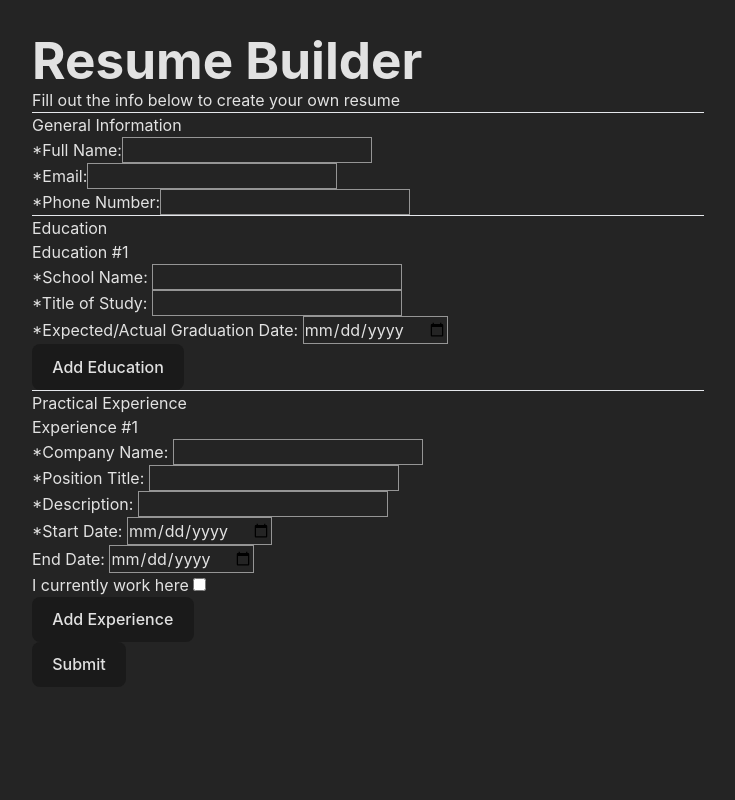
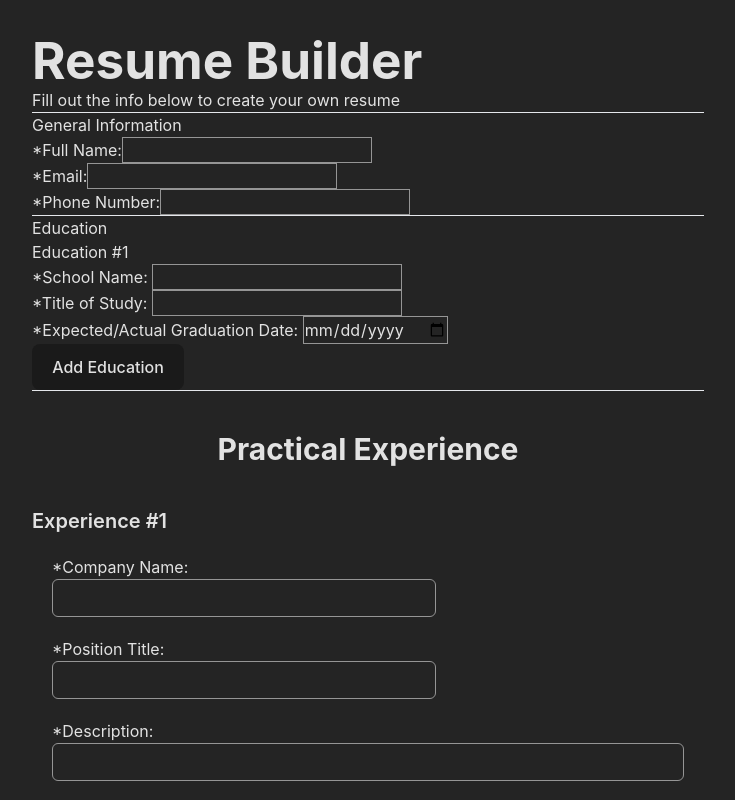
Before and after one commit to dee797/cv_app, a React (Vite) app: page / in a window 1280 px wide. Shown: the top 800 px of the page, without its empty margins (272-1007 px from the left). Built offline with nearby package versions, Linux system fonts and the light colour scheme.

Commit message:
Use tailwindcss classes

```diff
--- a/src/components/Input.jsx
+++ b/src/components/Input.jsx
@@ -1,8 +1,9 @@
 
-function CustomInput({ type = "text", disabled = false, inputChange="", name, formData, num="", required, checked=""}) {
+function CustomInput({ type = "text", disabled = false, inputChange="", name, formData, num="", required, checked="", classes}) {
 
     return (
         <input
+            className={classes}
             type={type}
             name={name}
             value={formData.hasOwnProperty(name) ? formData[name] : ""}
--- a/src/components/PracticalExperience.jsx
+++ b/src/components/PracticalExperience.jsx
@@ -1,55 +1,55 @@
-import { useState } from "react";
 import CustomInput from "./Input";
 
 function ExperienceFieldset({num, inputChange, formData}) {
 
     return (
         <fieldset>
-        <legend>Experience #{num}</legend>
+        <legend className="text-xl font-semibold">Experience #{num}</legend>
             <p>
-                <label>
+                <label className="block m-5">
                     *Company Name:&nbsp;
-                    <CustomInput inputChange={inputChange} name={`companyName${num}`} formData={formData} required={true}/>
+                    <CustomInput inputChange={inputChange} name={`companyName${num}`} formData={formData} required={true}
+                    classes="block flex-1 rounded-md border-0 bg-transparent py-1.5 pl-1.5 w-96 focus:ring-0"/>
                 </label>
             </p>
 
             <p>
-                <label>
+                <label className="block m-5">
                     *Position Title:&nbsp;
-                    <CustomInput inputChange={inputChange} name={`positionTitle${num}`} formData={formData} required={true}/>
+                    <CustomInput inputChange={inputChange} name={`positionTitle${num}`} formData={formData} required={true}
+                    classes="block flex-1 rounded-md border-0 bg-transparent py-1.5 pl-1.5 w-96 focus:ring-0"/>
                 </label>
             </p>
 
             <p>
-                <label>
+                <label className="block m-5">
                     *Description:&nbsp;
-                    <CustomInput inputChange={inputChange} name={`description${num}`} formData={formData} required={true}/>
+                    <CustomInput inputChange={inputChange} name={`description${num}`} formData={formData} required={true}
+                    classes="block flex-1 rounded-md border-0 bg-transparent py-1.5 pl-1.5 w-full focus:ring-0"/>
                 </label>
             </p>
 
             <p>
-                <label>
+                <label className="block m-5">
                     *Start Date:&nbsp;
-                    <CustomInput type="date" inputChange={inputChange} name={`startDate${num}`} formData={formData} required={true}/>
+                    <CustomInput type="date" inputChange={inputChange} name={`startDate${num}`} formData={formData} required={true}
+                    classes="block flex-1 rounded-md border-0 bg-transparent py-1.5 pl-1.5 focus:ring-0"/>
                 </label>
             </p>
 
             <p>
-                <label>
-                    End Date:&nbsp;
+                <label className="inline m-5">
+                    End Date:&nbsp;<br></br>
                     <CustomInput
                         type="date"
                         disabled={formData[`check${num}`]}
                         inputChange={inputChange} name={`endDate${num}`}
                         formData={formData}
                         required={formData[`check${num}`] ? false : true}
+                        classes="inline ml-5 mr-7 mb-16 flex-1 rounded-md border-0 bg-transparent py-1.5 pl-1.5 focus:ring-0"
                     />
-                </label>
-            </p>
 
-            <p>
-                <label>
-                    I currently work here&nbsp;
+                    <label className="inline">
                         <CustomInput
                             type="checkbox"
                             inputChange={inputChange}
@@ -59,6 +59,8 @@ function ExperienceFieldset({num, inputChange, formData}) {
                             required={false}
                             checked={formData[`check${num}`]}
                             />
+                            &nbsp;&nbsp;I currently work here
+                    </label>
                 </label>
             </p>
 
@@ -71,16 +73,18 @@ function Experience({ inputChange, experienceItems, setExperienceItems, formData
 
     return (
         <section>
-            <h2>Practical Experience</h2>
+            <h2 className="font-bold text-3xl text-center m-10">Practical Experience</h2>
 
             {experienceItems.map((item) => {
                 return <ExperienceFieldset key={item.key} num={item.id} inputChange={inputChange} formData={formData}/>
             })}
 
-            <button type="button" onClick={() => setExperienceItems(oldItems => [...oldItems, {id: oldItems.length + 1, key: crypto.randomUUID()}])}>
+            <button type="button" onClick={() => setExperienceItems(oldItems => [...oldItems, {id: oldItems.length + 1, key: crypto.randomUUID()}])}
+                className="block mb-10 mx-auto"
+            >
                 Add Experience
             </button>
-
+            <hr></hr>
         </section>
     );
   }
```
Lines whose indentation alone changed are shown as unchanged.
